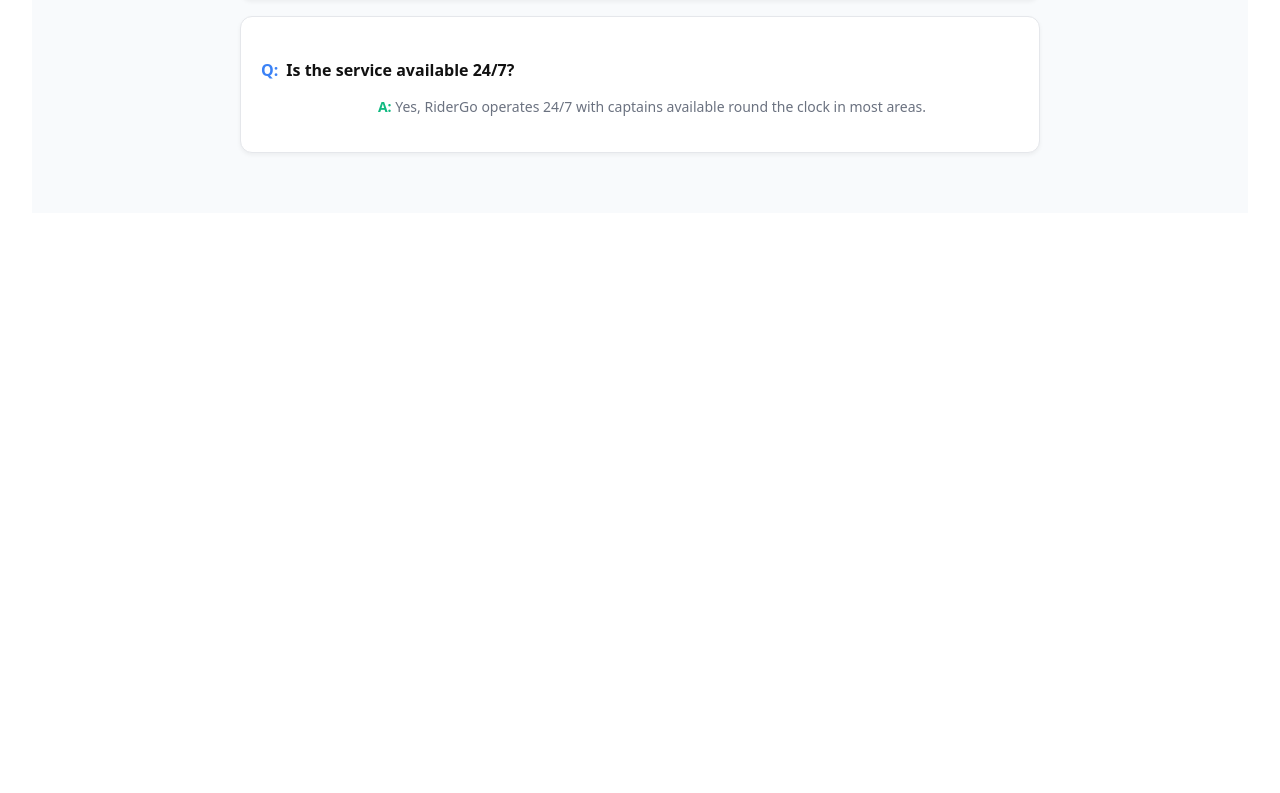
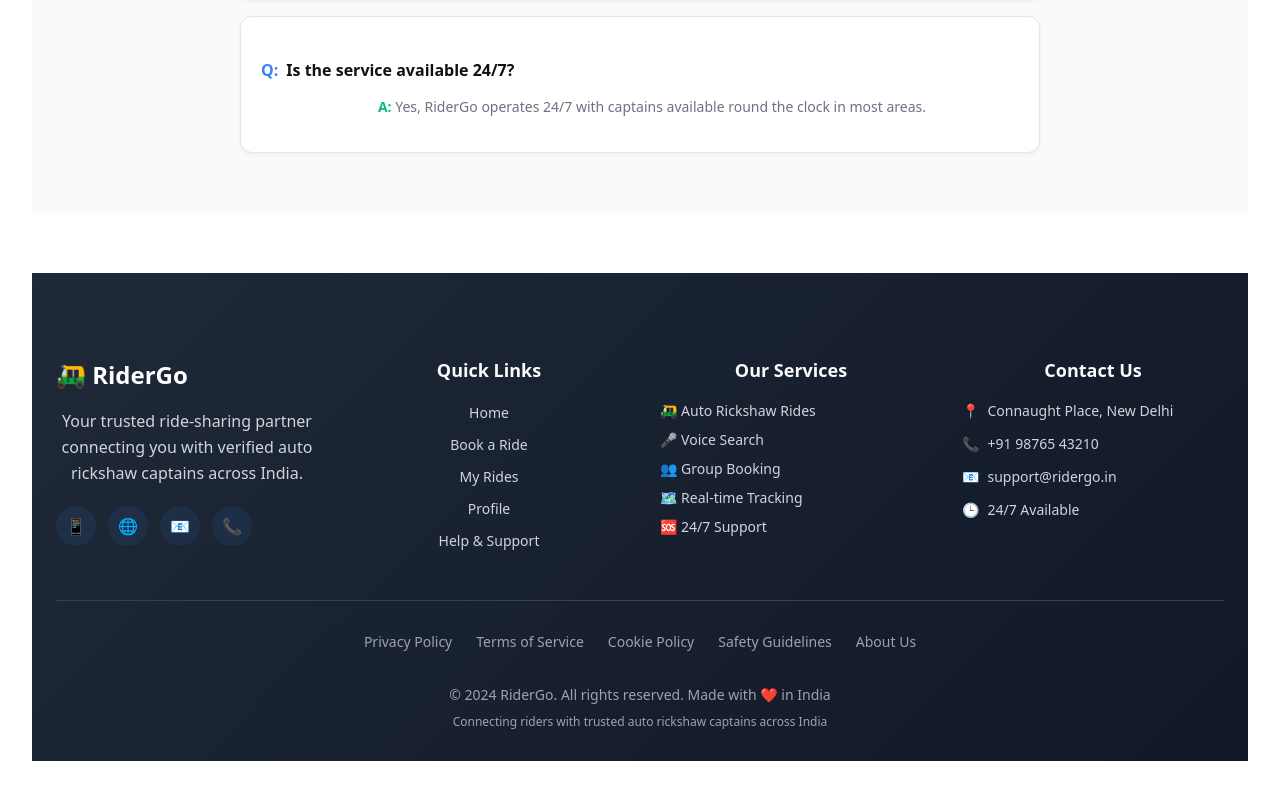
Before and after one commit to rohitkr963/Rider-Go-Web, a React (Vite) app in the folder client/: page / in a window 1280 px wide. Shown: the part 4708-5501 px from the top of the page. Before the commit the page ends 4953 px from the top, so only its background shows below. Built offline with nearby package versions, Linux system fonts and the light colour scheme.

Commit message:
Add Footer component to homepage

```diff
--- /dev/null
+++ b/client/src/components/Footer.jsx
@@ -0,0 +1,245 @@
+import React from 'react'
+import { Link } from 'react-router-dom'
+
+const Footer = () => {
+  return (
+    <footer style={{
+      background: 'linear-gradient(135deg, #1f2937 0%, #111827 100%)',
+      color: '#fff',
+      padding: '60px 0 30px',
+      marginTop: '60px'
+    }}>
+      <div style={{
+        maxWidth: 1200,
+        margin: '0 auto',
+        padding: '0 24px'
+      }}>
+        {/* Main Footer Content */}
+        <div style={{
+          display: 'grid',
+          gridTemplateColumns: 'repeat(auto-fit, minmax(250px, 1fr))',
+          gap: 40,
+          marginBottom: 40
+        }}>
+          {/* Company Info */}
+          <div>
+            <h3 style={{
+              fontSize: 24,
+              fontWeight: 800,
+              marginBottom: 16,
+              display: 'flex',
+              alignItems: 'center',
+              gap: 8
+            }}>
+              🛺 RiderGo
+            </h3>
+            <p style={{
+              color: '#d1d5db',
+              lineHeight: 1.6,
+              marginBottom: 20
+            }}>
+              Your trusted ride-sharing partner connecting you with verified auto rickshaw captains across India.
+            </p>
+            <div style={{
+              display: 'flex',
+              gap: 12
+            }}>
+              {['📱', '🌐', '📧', '📞'].map((icon, index) => (
+                <div key={index} style={{
+                  background: 'rgba(59, 130, 246, 0.1)',
+                  borderRadius: '50%',
+                  width: 40,
+                  height: 40,
+                  display: 'flex',
+                  alignItems: 'center',
+                  justifyContent: 'center',
+                  cursor: 'pointer',
+                  transition: 'all 0.2s ease'
+                }}
+                onMouseEnter={(e) => {
+                  e.target.style.background = '#3b82f6'
+                  e.target.style.transform = 'translateY(-2px)'
+                }}
+                onMouseLeave={(e) => {
+                  e.target.style.background = 'rgba(59, 130, 246, 0.1)'
+                  e.target.style.transform = 'translateY(0)'
+                }}
+                >
+                  {icon}
+                </div>
+              ))}
+            </div>
+          </div>
+
+          {/* Quick Links */}
+          <div>
+            <h4 style={{
+              fontSize: 18,
+              fontWeight: 700,
+              marginBottom: 16,
+              color: '#f9fafb'
+            }}>
+              Quick Links
+            </h4>
+            <ul style={{
+              listStyle: 'none',
+              padding: 0,
+              margin: 0
+            }}>
+              {[
+                { text: 'Home', link: '/user/home' },
+                { text: 'Book a Ride', link: '/user/home' },
+                { text: 'My Rides', link: '/user/rides' },
+                { text: 'Profile', link: '/user/profile' },
+                { text: 'Help & Support', link: '/footer' }
+              ].map((item, index) => (
+                <li key={index} style={{ marginBottom: 8 }}>
+                  <Link
+                    to={item.link}
+                    style={{
+                      color: '#d1d5db',
+                      textDecoration: 'none',
+                      fontSize: 14,
+                      transition: 'color 0.2s ease'
+                    }}
+                    onMouseEnter={(e) => e.target.style.color = '#3b82f6'}
+                    onMouseLeave={(e) => e.target.style.color = '#d1d5db'}
+                  >
+                    {item.text}
+                  </Link>
+                </li>
+              ))}
+            </ul>
+          </div>
+
+          {/* Services */}
+          <div>
+            <h4 style={{
+              fontSize: 18,
+              fontWeight: 700,
+              marginBottom: 16,
+              color: '#f9fafb'
+            }}>
+              Our Services
+            </h4>
+            <ul style={{
+              listStyle: 'none',
+              padding: 0,
+              margin: 0
+            }}>
+              {[
+                '🛺 Auto Rickshaw Rides',
+                '🎤 Voice Search',
+                '👥 Group Booking',
+                '🗺️ Real-time Tracking',
+                '🆘 24/7 Support'
+              ].map((service, index) => (
+                <li key={index} style={{
+                  color: '#d1d5db',
+                  fontSize: 14,
+                  marginBottom: 8,
+                  display: 'flex',
+                  alignItems: 'center',
+                  gap: 8
+                }}>
+                  {service}
+                </li>
+              ))}
+            </ul>
+          </div>
+
+          {/* Contact Info */}
+          <div>
+            <h4 style={{
+              fontSize: 18,
+              fontWeight: 700,
+              marginBottom: 16,
+              color: '#f9fafb'
+            }}>
+              Contact Us
+            </h4>
+            <div style={{
+              display: 'flex',
+              flexDirection: 'column',
+              gap: 12
+            }}>
+              {[
+                { icon: '📍', text: 'Connaught Place, New Delhi' },
+                { icon: '📞', text: '+91 98765 43210' },
+                { icon: '📧', text: 'support@ridergo.in' },
+                { icon: '🕒', text: '24/7 Available' }
+              ].map((contact, index) => (
+                <div key={index} style={{
+                  display: 'flex',
+                  alignItems: 'center',
+                  gap: 8,
+                  color: '#d1d5db',
+                  fontSize: 14
+                }}>
+                  <span>{contact.icon}</span>
+                  <span>{contact.text}</span>
+                </div>
+              ))}
+            </div>
+          </div>
+        </div>
+
+        {/* Bottom Bar */}
+        <div style={{
+          borderTop: '1px solid #374151',
+          paddingTop: 30,
+          display: 'flex',
+          flexDirection: 'column',
+          alignItems: 'center',
+          gap: 16
+        }}>
+          <div style={{
+            display: 'flex',
+            flexWrap: 'wrap',
+            justifyContent: 'center',
+            gap: 24,
+            marginBottom: 16
+          }}>
+            {[
+              'Privacy Policy',
+              'Terms of Service',
+              'Cookie Policy',
+              'Safety Guidelines',
+              'About Us'
+            ].map((link, index) => (
+              <Link
+                key={index}
+                to="/footer"
+                style={{
+                  color: '#9ca3af',
+                  textDecoration: 'none',
+                  fontSize: 14,
+                  transition: 'color 0.2s ease'
+                }}
+                onMouseEnter={(e) => e.target.style.color = '#3b82f6'}
+                onMouseLeave={(e) => e.target.style.color = '#9ca3af'}
+              >
+                {link}
+              </Link>
+            ))}
+          </div>
+
+          <div style={{
+            textAlign: 'center',
+            color: '#9ca3af',
+            fontSize: 14
+          }}>
+            <p style={{ margin: 0 }}>
+              © 2024 RiderGo. All rights reserved. Made with ❤️ in India
+            </p>
+            <p style={{ margin: '8px 0 0', fontSize: 12 }}>
+              Connecting riders with trusted auto rickshaw captains across India
+            </p>
+          </div>
+        </div>
+      </div>
+    </footer>
+  )
+}
+
+export default Footer
--- a/client/src/pages/UserHome.jsx
+++ b/client/src/pages/UserHome.jsx
@@ -1,6 +1,7 @@
 import React from 'react'
 import { Link, useNavigate } from 'react-router-dom'
 import VoiceSearchAdvanced from '../components/VoiceSearchAdvanced'
+import Footer from '../components/Footer'
 
 const container = { maxWidth: 1200, margin: '0 auto', padding: '0 24px' }
 
@@ -1123,6 +1124,9 @@
           </div>
         </div>
       </div>
+
+      {/* Footer */}
+      <Footer />
     </div>
   )
 }
```
